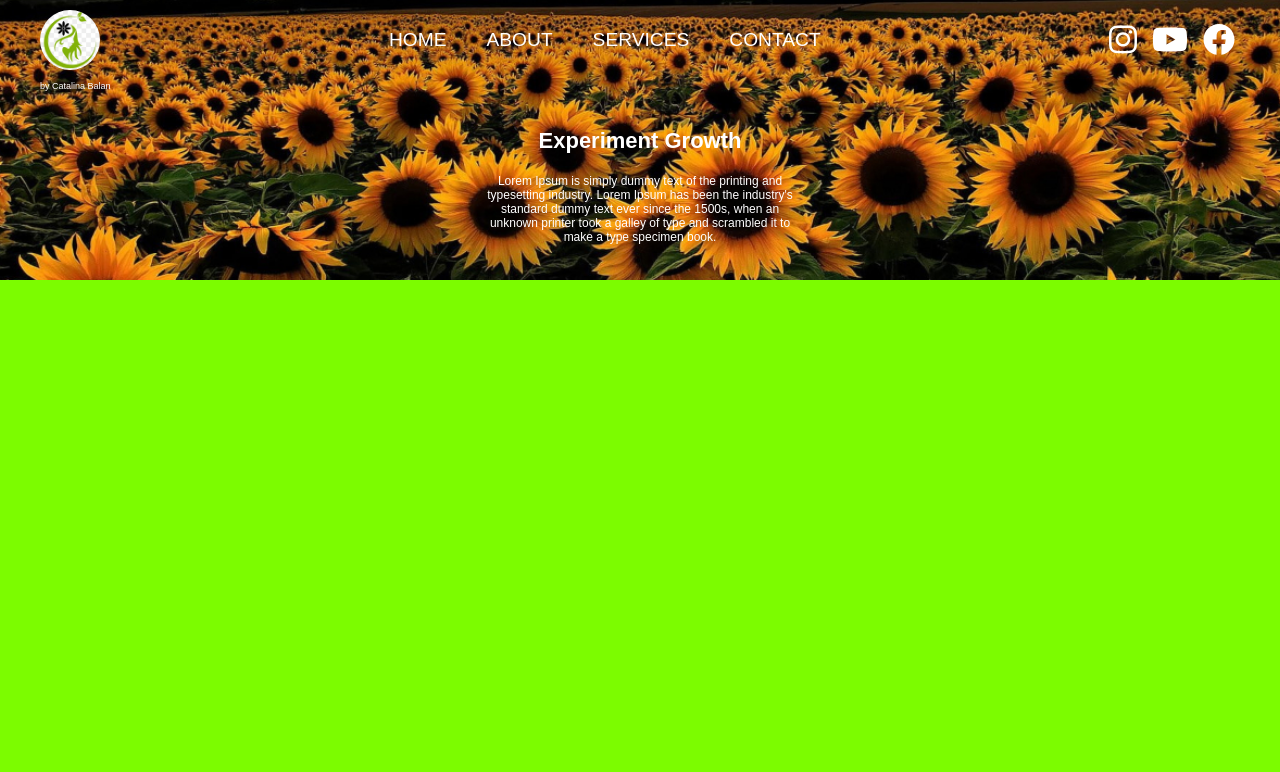
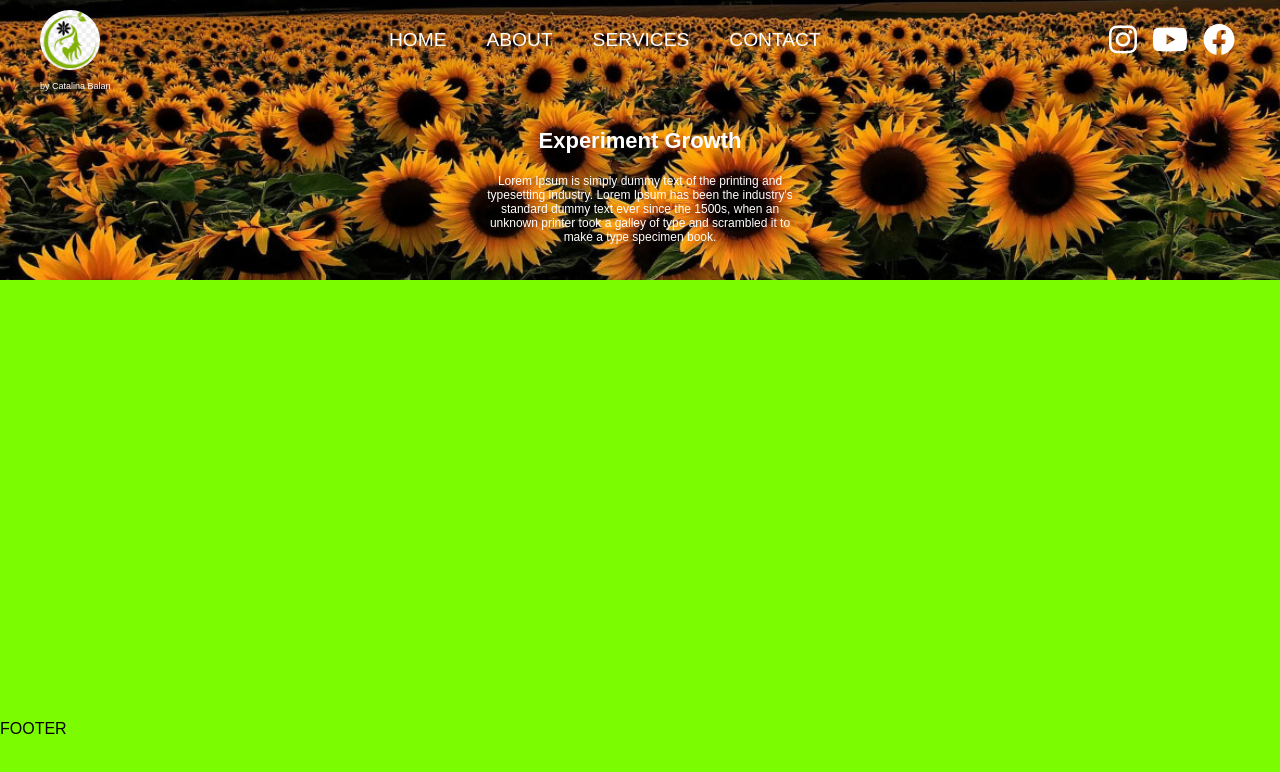
Before and after one commit to lroberts77/client_website_1.0, a React (Create React App) app: page / in a window 1280 px wide. Shown: the top 772 px of the page. Built offline with nearby package versions, Linux system fonts and the light colour scheme.

Commit message:
added styling for logo and social links when scrolling down triggers class change

```diff
--- a/src/App.js
+++ b/src/App.js
@@ -1,12 +1,14 @@
 import './App.css';
 import HeroSection from './components/HeroSection/HeroSection';
 import Navbar from './components/Navbar/Navbar';
+import Footer from './components/Footer/Footer';
 
 function App() {
   return (
     <>
     <Navbar />
     <HeroSection />
+    <Footer />
     </>
   );
 }
--- a/src/components/Footer/Footer.css
+++ b/src/components/Footer/Footer.css
@@ -0,0 +1,7 @@
+.footer {
+    position: absolute;
+    display: flex;
+    bottom: 0;
+    height: 10vh;
+    width: 100%;
+}
--- a/src/components/Footer/Footer.js
+++ b/src/components/Footer/Footer.js
@@ -1,9 +1,10 @@
 import React from 'react'
+import "./Footer.css";
 
 function Footer() {
     return (
-        <div>
-
+        <div className="footer">
+            FOOTER
         </div>
     )
 }
--- a/src/components/Navbar/Navbar.css
+++ b/src/components/Navbar/Navbar.css
@@ -37,6 +37,12 @@
     color: chartreuse;
 }
 
+.navbar-black .ul-links li a svg {
+    height: 25px;
+    transition: .5s;
+    padding: 10px 5px 5px 5px;
+}
+
 .img {
     height: 60px;
     transition: .5s;
@@ -70,8 +76,9 @@
     background: chartreuse;
 }
 
-.ul-links li svg {
+.ul-links li a svg {
     padding: 5px 5px 5px 10px;
     transform: translateY(20%);
     color: white;
+    transition: .5s;
 }
```
